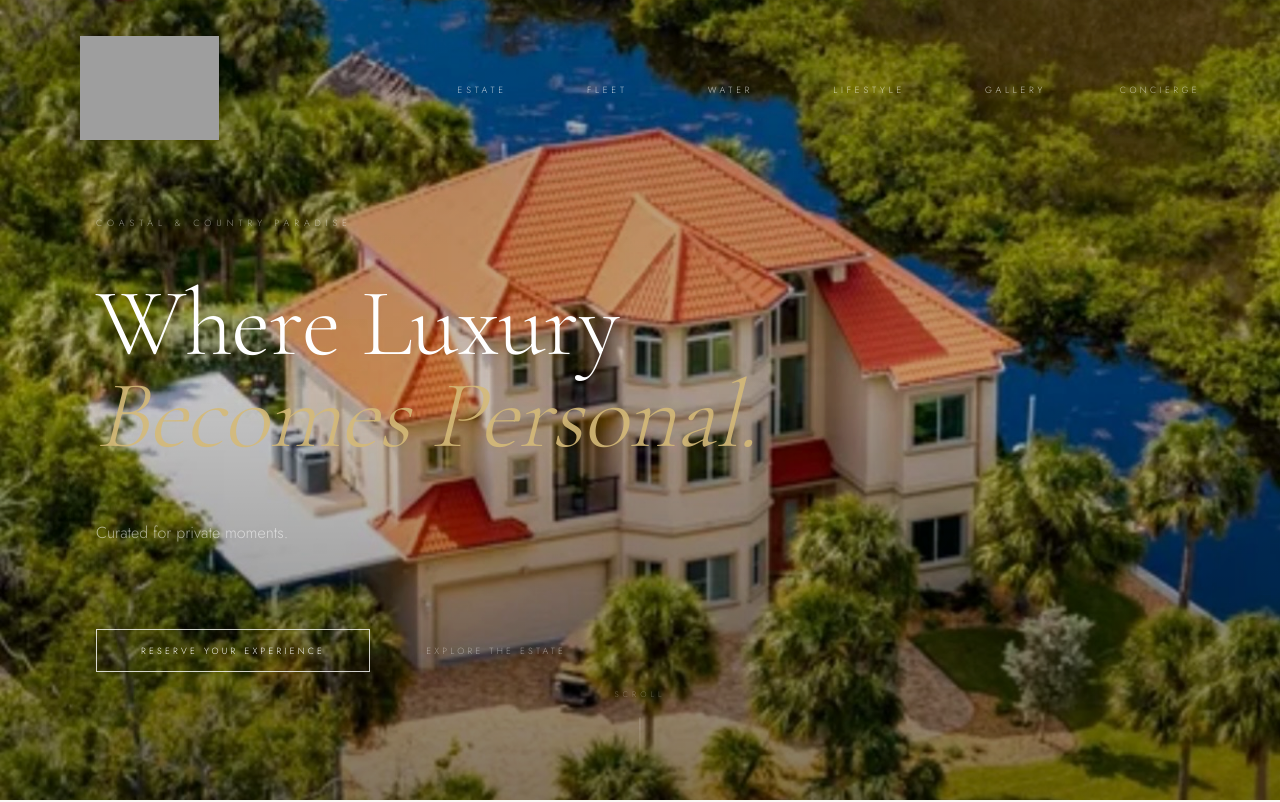
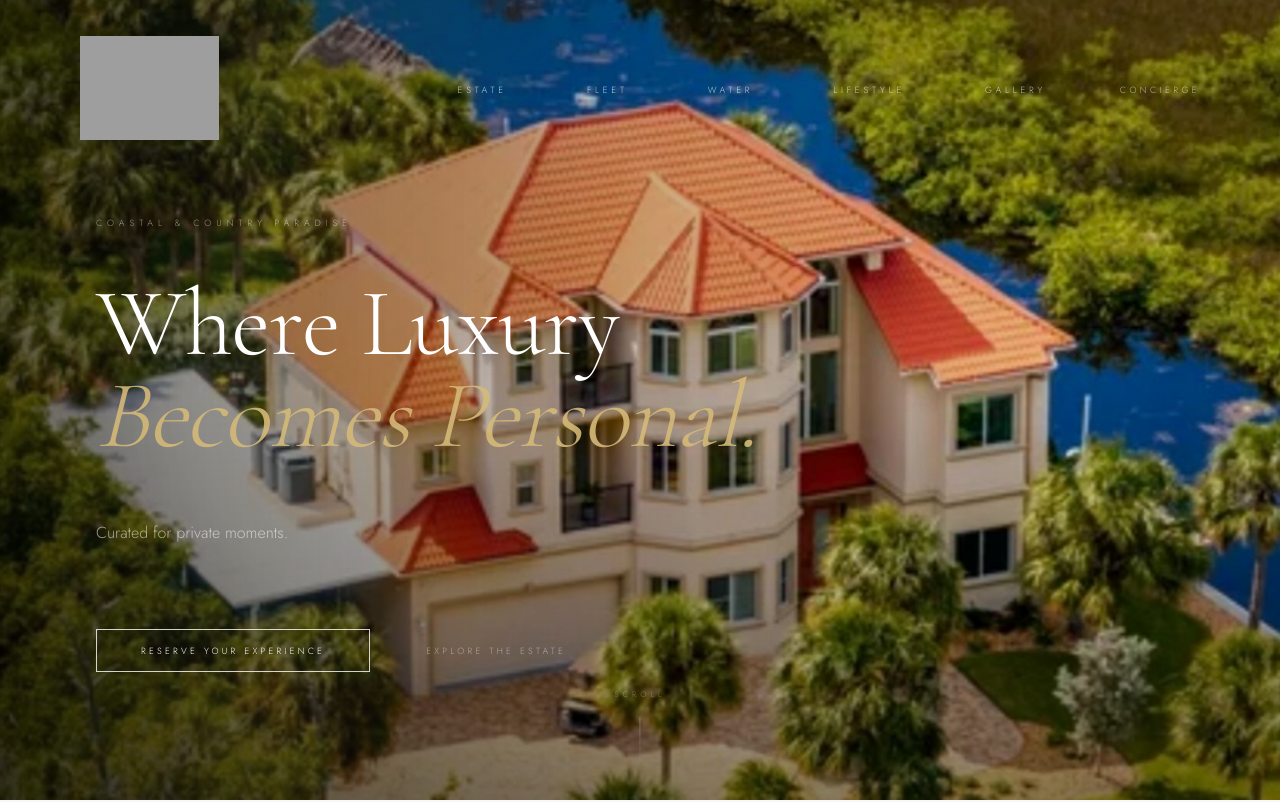
Before and after one commit to aldojavierchang78/coastal-country-paradise, a Next.js app: page / in a window 1280 px wide. Shown: the top 802 px of the page. Built offline with nearby package versions, Linux system fonts and the light colour scheme; grey boxes are pictures that could not be loaded.

Commit message:
Add cinematic hero motion

```diff
--- a/components/sections/hero-section.tsx
+++ b/components/sections/hero-section.tsx
@@ -1,13 +1,38 @@
 "use client";
 
 import Image from "next/image";
-import { motion } from "framer-motion";
+import { motion, useReducedMotion } from "framer-motion";
 import { fadeUp, luxuryEase } from "@/lib/motion";
 import { images } from "@/lib/images";
 
+const KEN_BURNS_DURATION = 25;
+
 export function HeroSection() {
+  const prefersReducedMotion = useReducedMotion();
+
   return (
     <section className="relative h-[100dvh] min-h-[640px] overflow-hidden">
+      {/* Ken Burns background */}
+      <div className="absolute inset-0" aria-hidden>
+        <motion.div
+          className="absolute inset-0 will-change-transform"
+          initial={false}
+          animate={
+            prefersReducedMotion
+              ? { scale: 1.02, x: "0%" }
+              : { scale: [1.02, 1.1], x: ["-1.25%", "1.25%"] }
+          }
+          transition={
+            prefersReducedMotion
+              ? { duration: 0 }
+              : {
+                  duration: KEN_BURNS_DURATION,
+                  repeat: Infinity,
+                  repeatType: "mirror",
+                  ease: "linear",
+                }
+          }
+        >
           <Image
             src={images.hero}
             alt="Luxury mansion estate at golden hour"
@@ -17,9 +42,41 @@ export function HeroSection() {
             sizes="100vw"
             className="object-cover object-center contrast-[1.02] saturate-[1.03]"
           />
+        </motion.div>
+      </div>
 
-      <div className="absolute inset-0 bg-black/22" />
-      <div className="absolute inset-0 bg-gradient-to-t from-black/35 via-transparent to-black/10" />
+      {/* Left gradient — text readability */}
+      <div
+        className="pointer-events-none absolute inset-0 bg-gradient-to-r from-black/55 via-black/20 to-transparent"
+        aria-hidden
+      />
+
+      {/* Bottom depth */}
+      <div
+        className="pointer-events-none absolute inset-0 bg-gradient-to-t from-black/30 via-transparent to-transparent"
+        aria-hidden
+      />
+
+      {/* Edge vignette */}
+      <div
+        className="pointer-events-none absolute inset-0 bg-[radial-gradient(ellipse_at_center,transparent_50%,rgba(0,0,0,0.28)_100%)]"
+        aria-hidden
+      />
+
+      {/* Soft warm light sweep */}
+      {!prefersReducedMotion && (
+        <div className="pointer-events-none absolute inset-0 overflow-hidden" aria-hidden>
+          <motion.div
+            className="absolute -inset-y-1/4 h-[150%] w-[45%] bg-gradient-to-r from-transparent via-[rgba(201,169,98,0.07)] to-transparent"
+            animate={{ x: ["-60%", "160%"] }}
+            transition={{
+              duration: 28,
+              repeat: Infinity,
+              ease: "linear",
+            }}
+          />
+        </div>
+      )}
 
       <div className="relative z-10 flex h-full flex-col justify-end px-7 pb-20 pt-36 sm:px-10 sm:pb-24 md:px-16 md:pb-28 lg:px-24 lg:pb-32">
         <div className="mx-auto w-full max-w-[92rem]">
@@ -92,8 +149,12 @@ export function HeroSection() {
           Scroll
         </span>
         <motion.span
-          animate={{ y: [0, 8, 0] }}
-          transition={{ duration: 3, repeat: Infinity, ease: "easeInOut" }}
+          animate={prefersReducedMotion ? { y: 0 } : { y: [0, 8, 0] }}
+          transition={
+            prefersReducedMotion
+              ? { duration: 0 }
+              : { duration: 3, repeat: Infinity, ease: "easeInOut" }
+          }
           className="block h-12 w-px bg-gradient-to-b from-white/25 to-transparent"
         />
       </motion.a>
```
Lines whose indentation alone changed are shown as unchanged.
